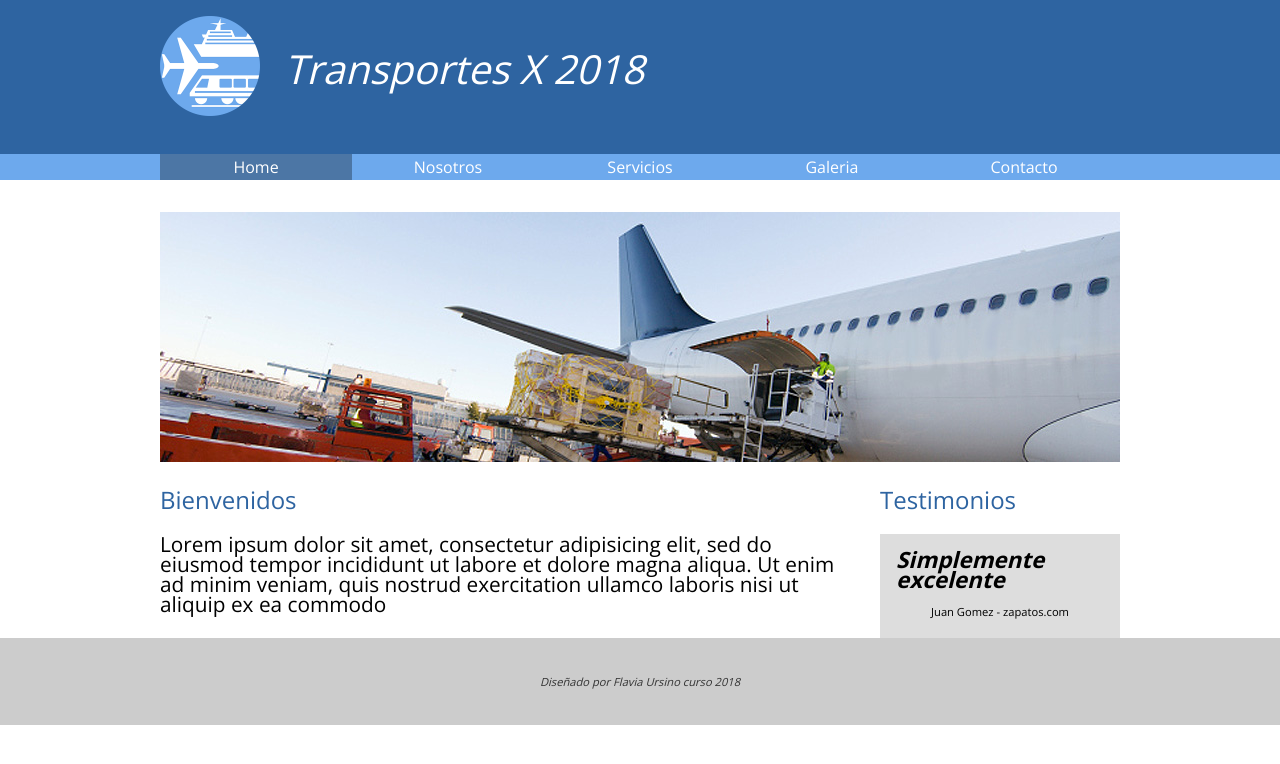
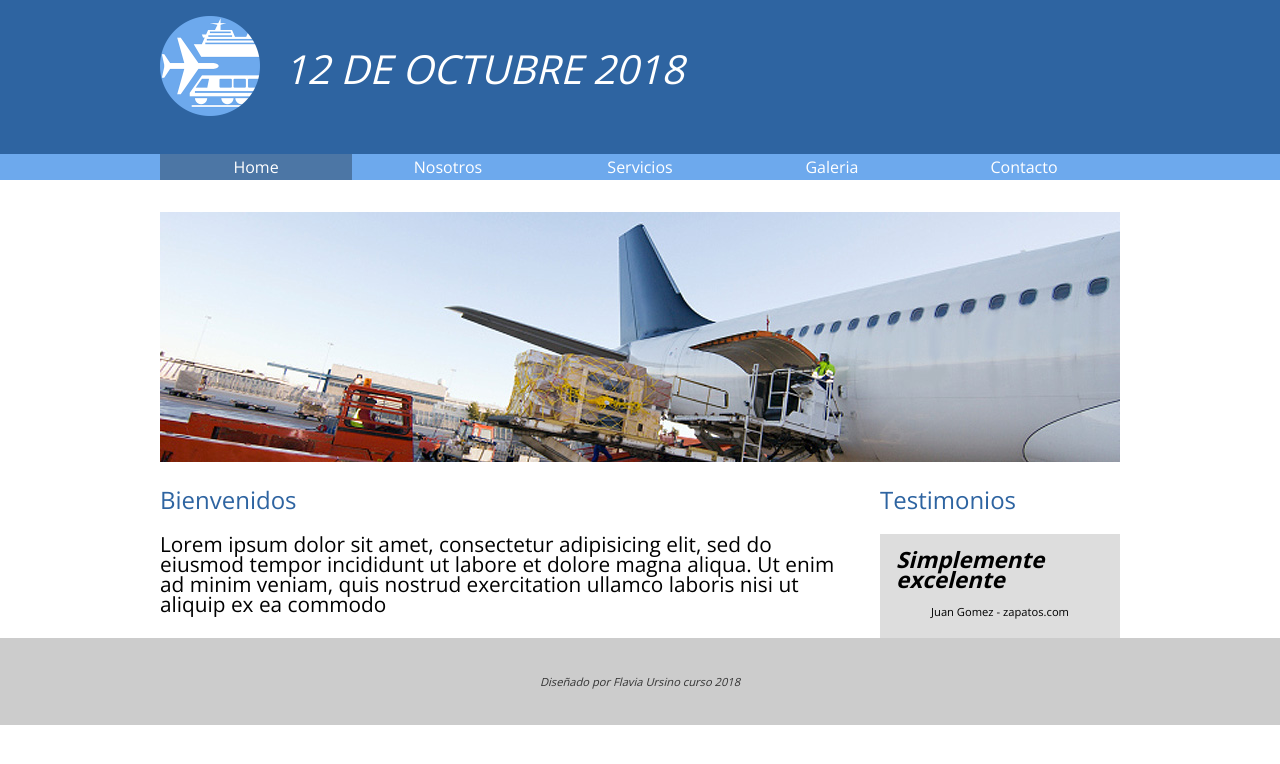
Before and after one commit to roxanaelisacano/octubre2018, a plain HTML site: page index.html in a window 1280 px wide. Drawn offline with nearby package versions, Linux system fonts and the light colour scheme.

Commit message:
cambio etiqueta

```diff
--- a/index.html
+++ b/index.html
@@ -15,7 +15,7 @@
 		<div class="holder">
 			<div class="logo">
 				<img src="img/logo.png" width="100" alt="Transportes X">
-				<h1>Transportes X 2018</h1>
+				<h1>12 DE OCTUBRE 2018</h1>
 			</div>
 		</div>
 	</header>
```
